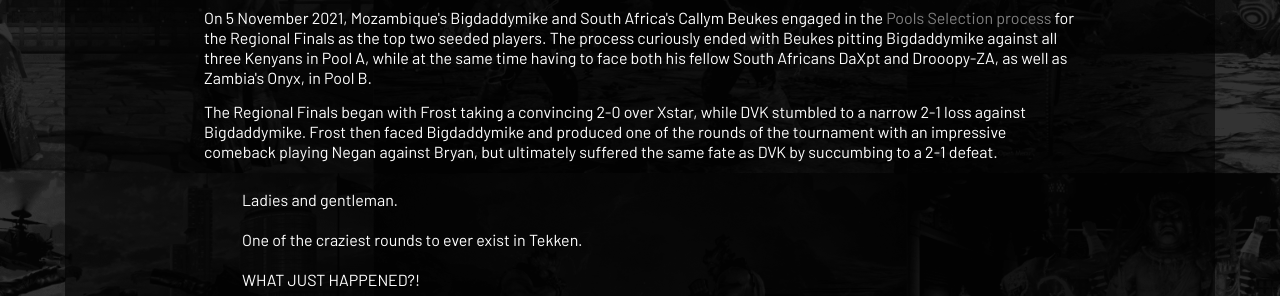
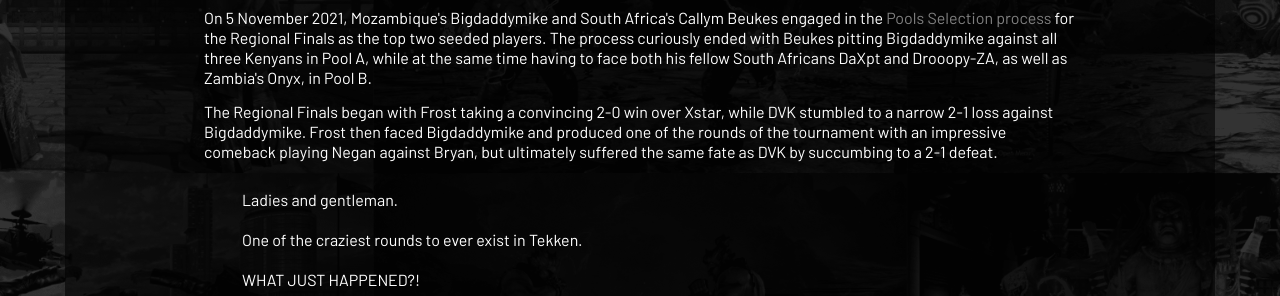
Before and after one commit to TEKKEN-254/client, a Jekyll site: the page built from _posts/2021-11-29-.md, in a window 1280 px wide and 900 px high, scrolled down 869 px. Shown: the part 158-454 px from the top of the window. Built offline with Jekyll 4.4.1, drawn with Linux system fonts in a browser that asks for light colours; a script that is not in the unit is left out; comment, search, counter and statistics services are not loaded.

Commit message:
Update Posts “2021-11-29-”

```diff
--- a/_posts/2021-11-29-.md
+++ b/_posts/2021-11-29-.md
@@ -27,7 +27,7 @@
 <section>
     <h2 class="site-red uppercase">Pools</h2>
     <p>On 5 November 2021, Mozambique's Bigdaddymike and South Africa's Callym Beukes engaged in the <a href="https://twitter.com/BNEesports/status/1456667626864840711" target="_blank">Pools Selection process</a> for the Regional Finals as the top two seeded players. The process curiously ended with Beukes pitting Bigdaddymike against all three Kenyans in Pool A, while at the same time having to face both his fellow South Africans DaXpt and Drooopy-ZA, as well as Zambia's Onyx, in Pool B.</p>
-    <p>The Regional Finals began with Frost taking a convincing 2-0 over Xstar, while DVK stumbled to a narrow 2-1 loss against Bigdaddymike. Frost then faced Bigdaddymike and produced one of the rounds of the tournament with an impressive comeback playing Negan against Bryan, but ultimately suffered the same fate as DVK by succumbing to a 2-1 defeat.</p>
+    <p>The Regional Finals began with Frost taking a convincing 2-0 win over Xstar, while DVK stumbled to a narrow 2-1 loss against Bigdaddymike. Frost then faced Bigdaddymike and produced one of the rounds of the tournament with an impressive comeback playing Negan against Bryan, but ultimately suffered the same fate as DVK by succumbing to a 2-1 defeat.</p>
     <div class="d-flex justify-content-center">
         <blockquote class="twitter-tweet"><p lang="en" dir="ltr">Ladies and gentleman.<br><br>One of the craziest rounds to ever exist in Tekken.<br><br>WHAT JUST HAPPENED?!<br><br>🇲🇿 <a href="https://twitter.com/Bigbaddymike?ref_src=twsrc%5Etfw">@Bigbaddymike</a> 🇰🇪 <a href="https://twitter.com/cassey_nyasio?ref_src=twsrc%5Etfw">@cassey_nyasio</a><a href="https://t.co/vrgVGne896">https://t.co/vrgVGne896</a> <a href="https://twitter.com/hashtag/TEKKEN7?src=hash&amp;ref_src=twsrc%5Etfw">#TEKKEN7</a> <a href="https://twitter.com/hashtag/TOC2021?src=hash&amp;ref_src=twsrc%5Etfw">#TOC2021</a> <a href="https://t.co/qpvNuClfNB">pic.twitter.com/qpvNuClfNB</a></p>&mdash; Bandai Namco Esports (@BNEesports) <a href="https://twitter.com/BNEesports/status/1465001195102085121?ref_src=twsrc%5Etfw">November 28, 2021</a></blockquote> <script async src="https://platform.twitter.com/widgets.js" charset="utf-8"></script>
     </div>
```
